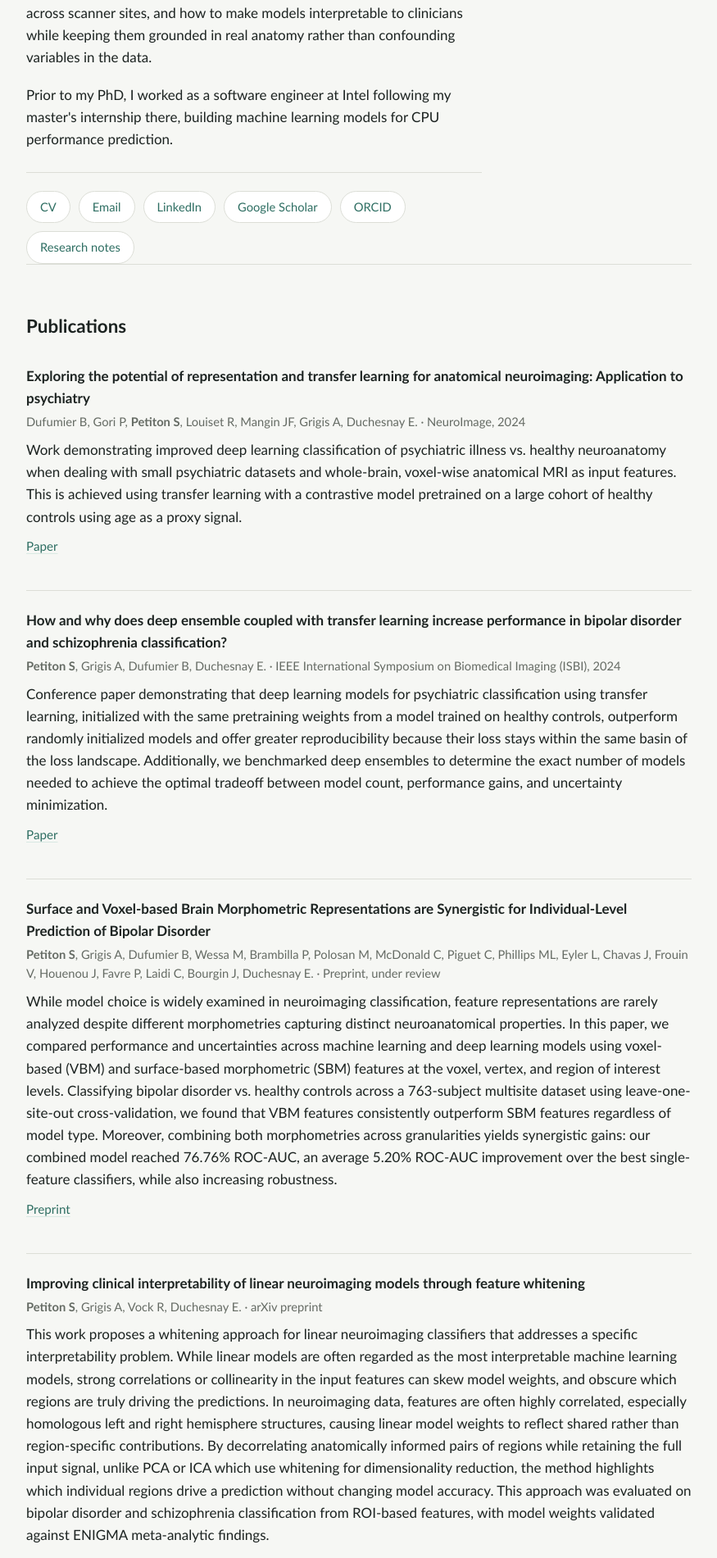
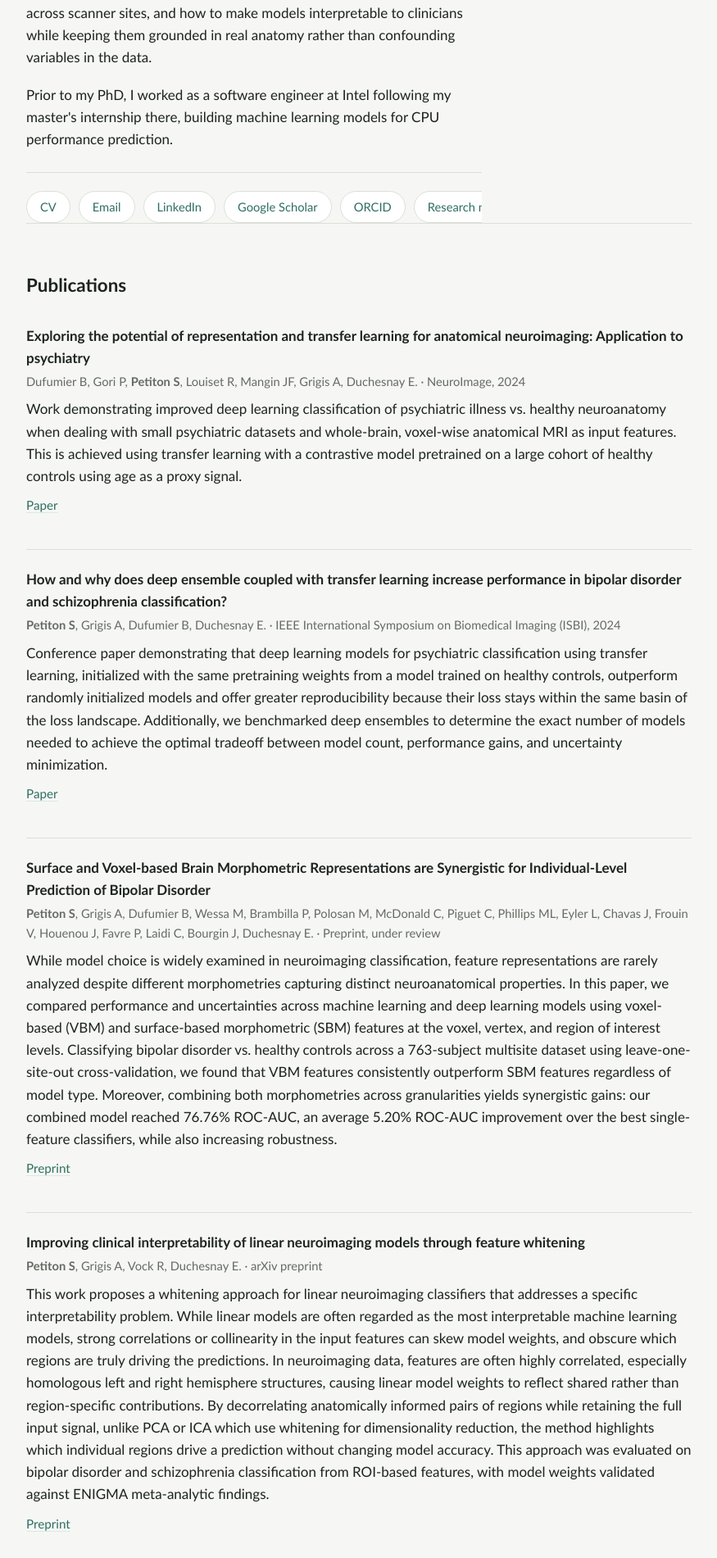
Before and after one commit to SaraMPetiton/sarampetiton.github.io, a Jekyll site: the page built from index.html, in a window 1280 px wide. Shown: the part 376-2277 px from the top of the page at 82% size, without its empty margins (202-1077 px from the left). Built offline with Jekyll 4.4.1, drawn with Linux system fonts in a browser that asks for light colours.

Commit message:
aligned frieze

```diff
--- a/assets/css/style.css
+++ b/assets/css/style.css
@@ -126,13 +126,15 @@ a:focus-visible, button:focus-visible {
 /* ---- frieze: CV / Email / LinkedIn / Google Scholar / Research notes ---- */
 .frieze {
   display: flex;
-  flex-wrap: wrap;
+  flex-wrap: nowrap;
+  overflow-x: auto;
   gap: 10px;
   margin-top: 26px;
   padding-top: 22px;
   border-top: 1px solid var(--line);
 }
 .frieze a {
+  flex: 0 0 auto;
   color: var(--accent);
   text-decoration: none;
   font-size: 0.92rem;
--- a/index.html
+++ b/index.html
@@ -97,7 +97,7 @@ description: "Sara Petiton — machine learning for neuroimaging and biomarker d
         which use whitening for dimensionality reduction, the method highlights which individual regions drive a prediction without changing model accuracy.
         This approach was evaluated on bipolar disorder and schizophrenia classification from ROI-based features, with model weights validated against
         ENIGMA meta-analytic findings. </p>
-      <p class="pub-links"><a href="https://arxiv.org/abs/2604.20675" target="_blank" rel="noopener">arXiv</a></p>
+      <p class="pub-links"><a href="https://arxiv.org/abs/2604.20675" target="_blank" rel="noopener">Preprint</a></p>
     </li>
 
     <li class="pub-item">
@@ -117,7 +117,7 @@ description: "Sara Petiton — machine learning for neuroimaging and biomarker d
           across all patients regardless of response, and because good responders started out more atrophied, this increase brought
           their hippocampal and amygdalar volumes closer to normative levels.
           Effects were consistently stronger in males than in females, suggesting a sex-dependent component to lithium's mechanism of action.</p>
-      <p class="pub-links"><a href="https://inserm.hal.science/inserm-05588008" target="_blank" rel="noopener">arXiv</a></p>
+      <p class="pub-links"><a href="https://inserm.hal.science/inserm-05588008" target="_blank" rel="noopener">Preprint</a></p>
     </li>
 
   </ul>
```
Also changed, not shown: 2 other files.
